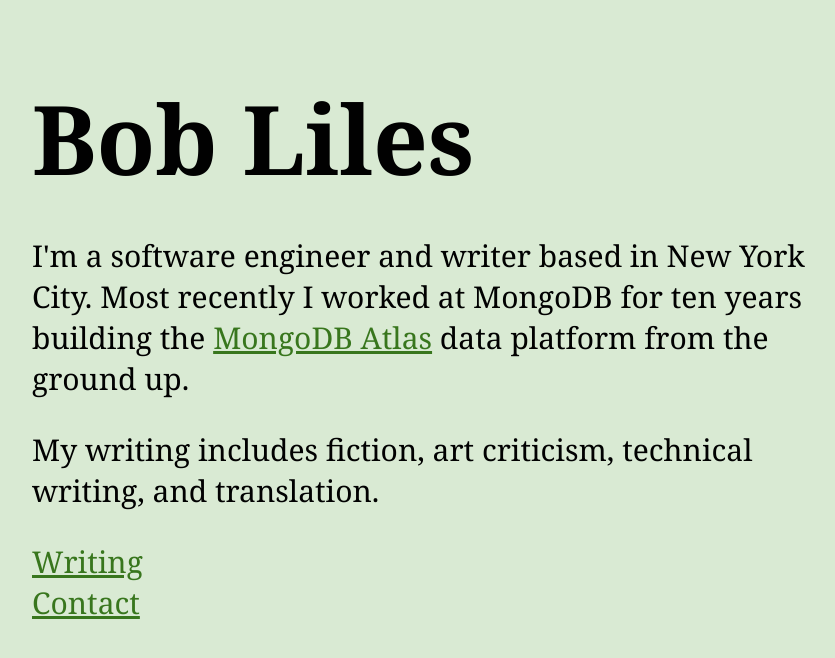
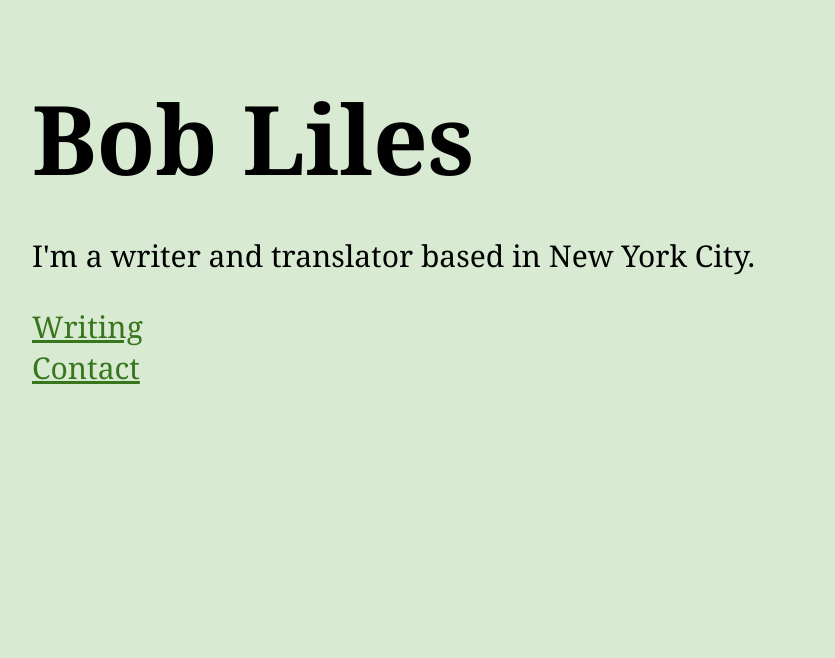
Before and after one commit to robertliles/robertliles.github.io, a plain HTML site: page index.html in a window 1280 px wide. Shown: the whole page, without its empty margins (40-875 px from the left). Drawn offline with Linux system fonts and the light colour scheme.

Commit message:
Update index.html

```diff
--- a/index.html
+++ b/index.html
@@ -8,10 +8,7 @@
   <body>
     <h2>Bob Liles</h2>
     <p>
-        I'm a software engineer and writer based in New York City. Most recently I worked at MongoDB for ten years building the <a href="https://www.mongodb.com/products/platform/atlas-database" target="_blank">MongoDB Atlas</a> data platform from the ground up.
-    </p>
-    <p>
-        My writing includes fiction, art criticism, technical writing, and translation.
+        I'm a writer and translator based in New York City.
     </p>
     <p>
       <a href="writing.html">Writing</a><br>
```
